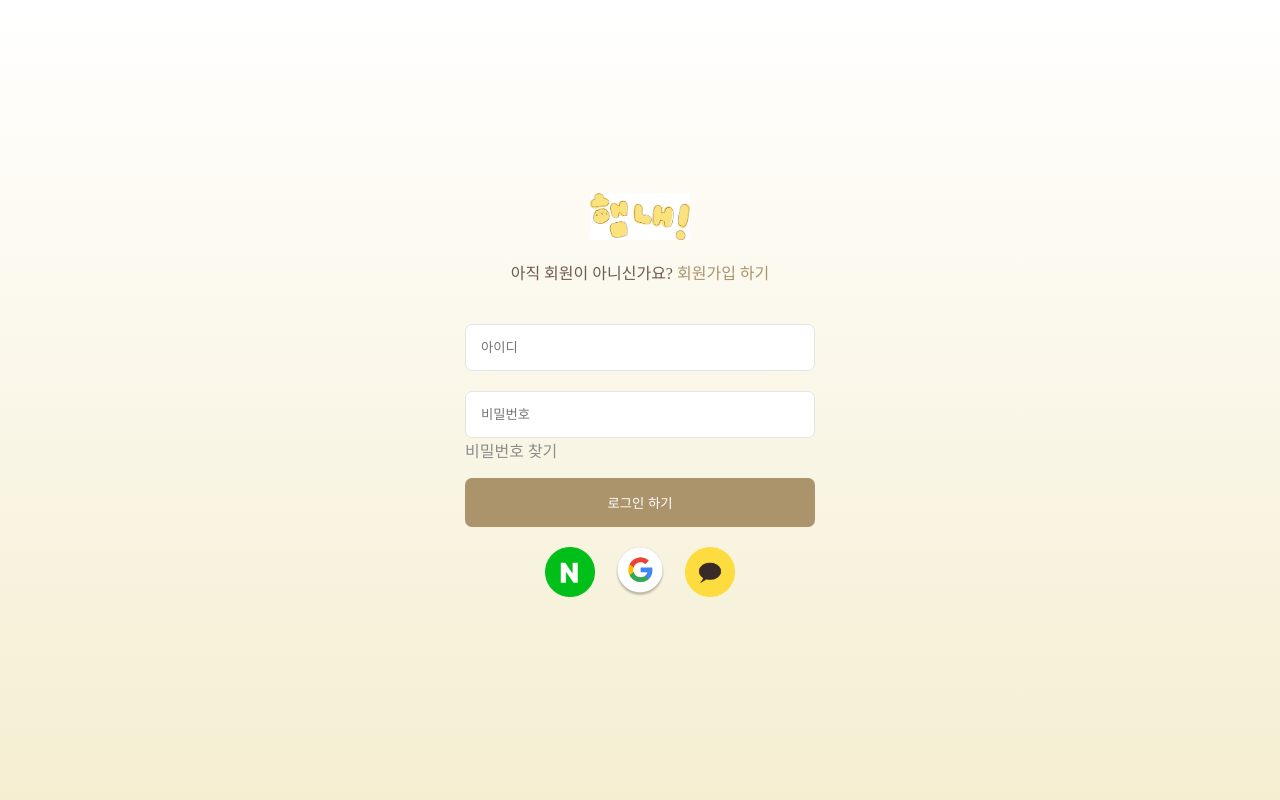
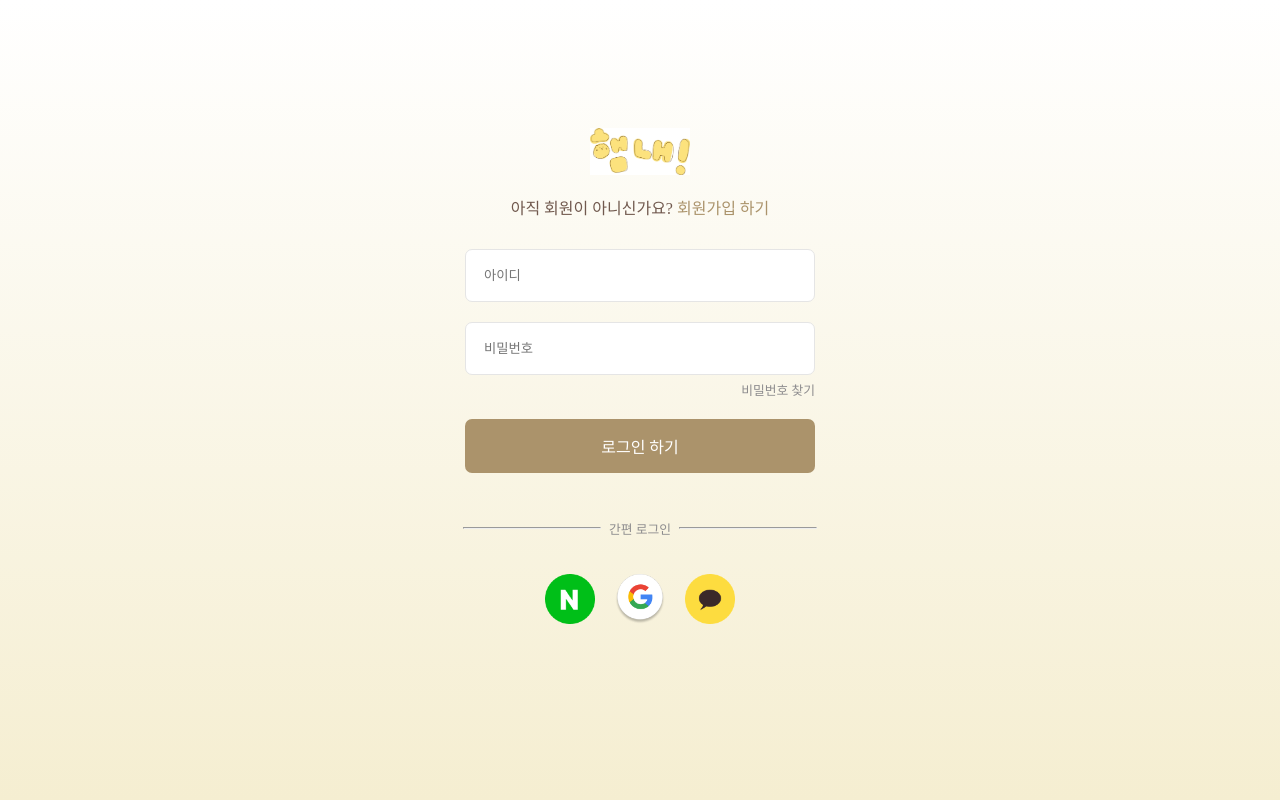
Before and after one commit to sidonge/HamNae, a FastAPI app: page /login in a window 1280 px wide. Run offline with FastAPI, Linux system fonts and the light colour scheme; some web fonts are replaced.

Commit message:
비밀번호 찾기, 간편 로그인 완성

```diff
--- a/static/css/login_style.css
+++ b/static/css/login_style.css
@@ -1,3 +1,80 @@
+@font-face {
+    font-weight: 300;
+    font-family: "Pretendard-Light";
+    src: url("https://cdn.jsdelivr.net/gh/Project-Noonnu/noonfonts_2107@1.1/Pretendard-Light.woff")
+    format("woff");
+}
+@font-face {
+font-weight: 400;
+font-family: "Pretendard-Regular";
+src: url("https://cdn.jsdelivr.net/gh/Project-Noonnu/noonfonts_2107@1.1/Pretendard-Regular.woff")
+    format("woff");
+}
+@font-face {
+font-weight: 500;
+font-family: "Pretendard-Medium";
+src: url("https://cdn.jsdelivr.net/gh/Project-Noonnu/noonfonts_2107@1.1/Pretendard-Medium.woff")
+    format("woff");
+}
+@font-face {
+font-weight: 600;
+font-family: "Pretendard-SemiBold";
+src: url("https://cdn.jsdelivr.net/gh/Project-Noonnu/noonfonts_2107@1.1/Pretendard-SemiBold.woff")
+    format("woff");
+}
+@font-face {
+font-weight: 700;
+font-family: "Pretendard-Bold";
+src: url("https://cdn.jsdelivr.net/gh/Project-Noonnu/noonfonts_2107@1.1/Pretendard-Bold.woff")
+    format("woff");
+}
+@font-face {
+font-weight: 800;
+font-family: "Pretendard-ExtraBold";
+src: url("https://cdn.jsdelivr.net/gh/Project-Noonnu/noonfonts_2107@1.1/Pretendard-ExtraBold.woff")
+    format("woff");
+}
+
+* {
+box-sizing: content-box;
+}
+
+html,
+body {
+margin: 0;
+padding: 0;
+width: 100%;
+height: 100%;
+overflow: hidden;
+position: absolute;
+font-size: 16px;
+z-index: -99999;
+display: block;
+}
+
+html {
+overflow: hidden;
+overflow-y: hidden;
+}
+
+main,
+div,
+h1,
+h2,
+h3 {
+margin: 0;
+padding: 0;
+}
+
+ol,
+ul,
+li {
+list-style: none;
+display: inline-block;
+padding: 0;
+margin: 0;
+}
+
 body {
     background: linear-gradient(white, #F5EED1);
     display: flex;
@@ -12,7 +89,7 @@ body {
     display: flex;
     flex-direction: column;
     align-items: center;
-    margin-bottom: 20px;
+    margin-bottom: 10px;
     width: 100%;
 }
 
@@ -29,39 +106,53 @@ body {
 
 .signup-link {
     margin-bottom: 10px;
-    padding-bottom: 10px;
     color: #71594E;
-    text-align: center
+    text-align: center;
+    font-family: "Pretendard-Bold";
 }
 
 .login-container {
-    padding: 30px;
-    border-radius: 5px;
-    width: 80%;
+    border-radius: 7px;
+    width: 100%;
     max-width: 350px;
-    margin-bottom: 10px;
 }
 
 .input-group {
     margin-top: 20px;
     width: 100%;
     box-sizing: border-box;
+    align-items: center;
+}
+.password-group{
+    margin-top: 20px;
+    width: 100%;
+    box-sizing: border-box;
+    align-items: center;
 }
 
+.input-group::placeholder, .password-group::placeholder {
+    font-family: "Pretendard-Medium";
+    font-size: 0.8rem;
+}
 
 input[type="text"],
 input[type="password"] {
     width: 100%;
-    padding: 15px;
-    border:  1px solid #E5E5E5;
+    padding: 18px;
+    border: 1px solid #E5E5E5;
     border-radius: 7px;
     box-sizing: border-box;
+
 }
 
 .resetPassword{
     font-family: "Pretendard-Medium";
-    color: #8D8C8E
+    font-size: 0.8rem;
+    color: #8D8C8E;
+    margin-top: 5px;
+    float: right;
 }
+
 
 button {
     background-color:#AB936B;
@@ -71,16 +162,48 @@ button {
     border-radius: 7px;
     cursor: pointer;
     width: 100%;
+    margin-top: 20px;
+
+    font-family: "Pretendard-SemiBold";
+    font-size: 1rem;
+    box-sizing: border-box;
 }
 
 button:hover {
     background-color: #71594E;
 }
 
+.loginBox {
+    display: flex;
+
+    position: relative;
+}
+
+.loginLine {
+    width: 8.5rem;
+    height: 0;
+    display: flex;
+    align-items: center;
+    justify-content: center;
+}
+
+.social-label {
+    font-family: "Pretendard-Medium";
+    color: #8D8C8E;
+    font-size: 0.8rem;
+    margin: 0 0.5rem 0 0.5rem;
+}
+
+.loginBox{
+    margin: 30px 0 20px 0;
+}
 .login-social {
     display: flex;
     justify-content: center;
     gap: 20px;
+    position: relative;
+    white-space: nowrap;
+    margin: 1rem 0 3rem 0;
 }
 
 .login-social img {
--- a/templates/login.html
+++ b/templates/login.html
@@ -8,25 +8,47 @@
   </head>
   <body>
     <div class="login-container">
-      <div class="logo-container"> <img src="{{ request.url_for('static', path='images/logo.png') }}" alt="로고">
+      <div class="logo-container">
+        <img
+          src="{{ request.url_for('static', path='images/logo.png') }}"
+          alt="로고"
+        />
         <div class="signup-link">
-          <span class="signup-text">아직 회원이 아니신가요?</span> <a href="/signup">회원가입 하기</a>
+          <span class="signup-text">아직 회원이 아니신가요?</span>
+          <a href="/signup">회원가입 하기</a>
+        </div>
       </div>
-
-      <form method="POST" action="/login" style="width: 100%;">
+      <form method="POST" action="/login" style="width: 100%">
         <div class="input-group">
-        <input type="text" id="userid" name="userid" placeholder="아이디" required />
+          <input
+            type="text"
+            id="userid"
+            name="userid"
+            placeholder="아이디"
+            required
+          />
         </div>
-        <div class="input-group">
-        <input type="password" id="password" name="password" placeholder="비밀번호" required />
+        <div class="password-group">
+          <input
+            type="password"
+            id="password"
+            name="password"
+            placeholder="비밀번호"
+            required
+          />
+          <div class="resetPassword">비밀번호 찾기</div>
         </div>
-        <div class="resetPassword">비밀번호 찾기</div>
+        <button type="submit">로그인 하기</button>
       </form>
-      <button type="submit">로그인 하기</button>
     </div>
 
+    <div class="loginBox">
+      <hr class="loginLine" />
+      <div class="social-label">간편 로그인</div>
+      <hr class="loginLine" />
+    </div>
     <div class="login-social">
-       <img
+      <img
         src="{{ request.url_for('static', path='images/naver.png') }}"
         alt="naver"
       />
@@ -39,6 +61,5 @@
         alt="kakao"
       />
     </div>
-
   </body>
 </html>
```
Also changed, not shown: static/css/signup_style.css (+80 -1 lines), static/images/로그인.png (deleted).
